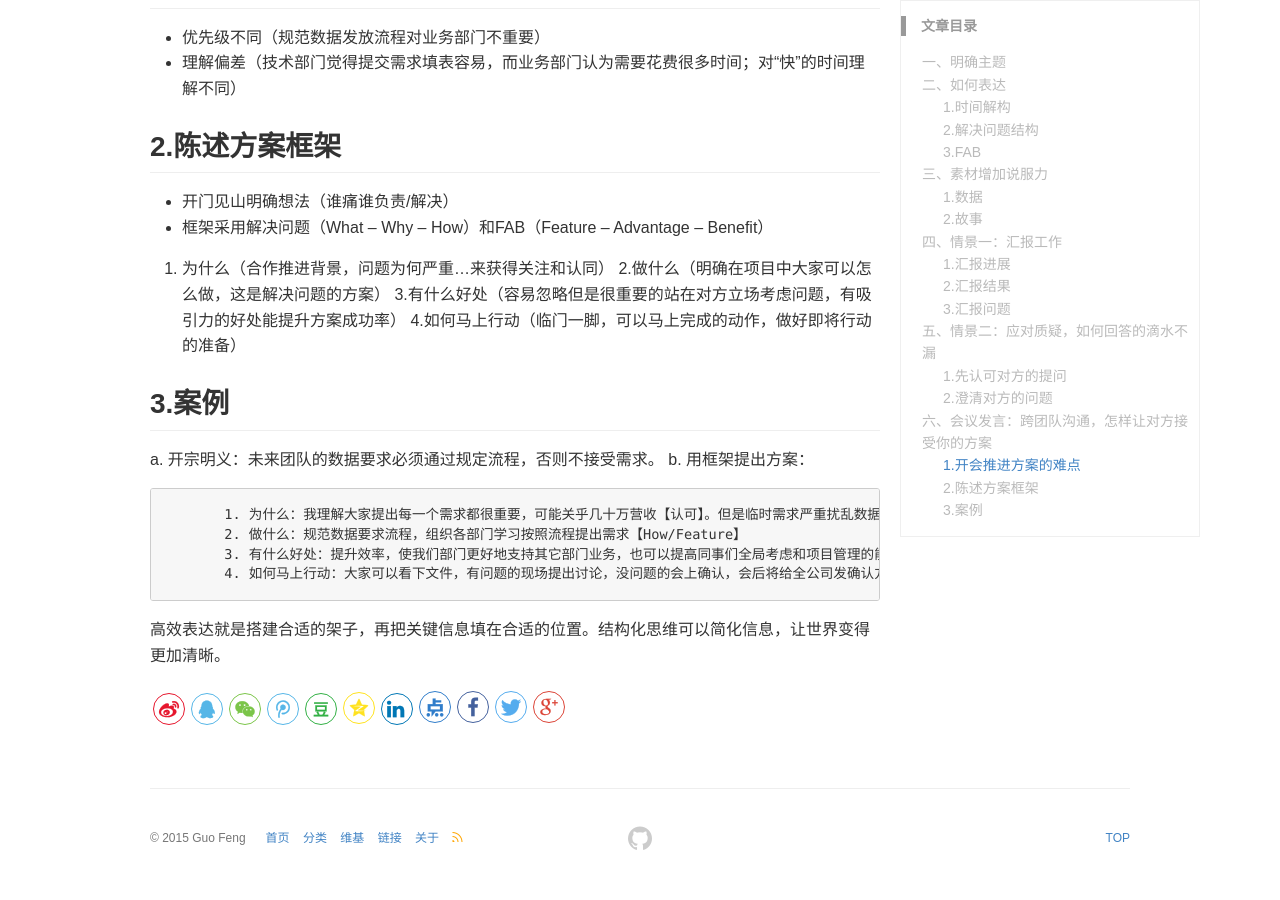
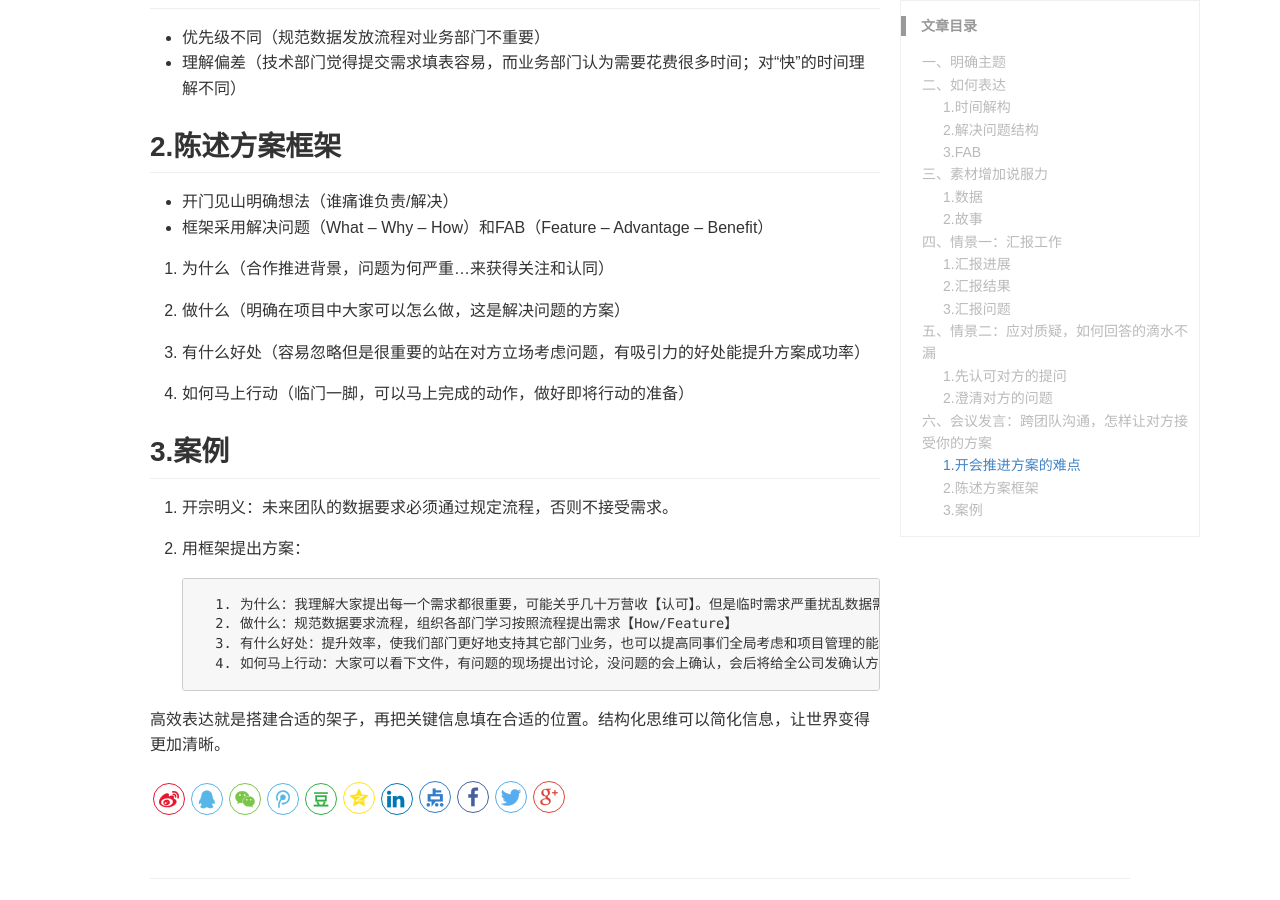
Before and after one commit to guofeng007/guofeng007.github.com, a Jekyll site: the page built from _posts/blog/2020-3-13-how-to-present.md, in a window 1280 px wide and 900 px high, scrolled down 2888 px. Built offline with Jekyll 4.4.1, drawn with Linux system fonts in a browser that asks for light colours; part of the change alters nothing that is shown.

```diff
--- a/_posts/blog/2020-3-13-how-to-present.md
+++ b/_posts/blog/2020-3-13-how-to-present.md
@@ -109,14 +109,18 @@ keywords: 高效，表达
   - 框架采用解决问题（What – Why – How）和FAB（Feature – Advantage – Benefit）
 
    1. 为什么（合作推进背景，问题为何严重…来获得关注和认同）
-   2.做什么（明确在项目中大家可以怎么做，这是解决问题的方案）
-   3.有什么好处（容易忽略但是很重要的站在对方立场考虑问题，有吸引力的好处能提升方案成功率）
-   4.如何马上行动（临门一脚，可以马上完成的动作，做好即将行动的准备）
+
+   2. 做什么（明确在项目中大家可以怎么做，这是解决问题的方案）
+
+   3. 有什么好处（容易忽略但是很重要的站在对方立场考虑问题，有吸引力的好处能提升方案成功率）
+
+   4. 如何马上行动（临门一脚，可以马上完成的动作，做好即将行动的准备）
 
 ## 3.案例
 
-  a. 开宗明义：未来团队的数据要求必须通过规定流程，否则不接受需求。
-  b. 用框架提出方案：
+  1. 开宗明义：未来团队的数据要求必须通过规定流程，否则不接受需求。
+
+  2. 用框架提出方案：
 
            1. 为什么：我理解大家提出每一个需求都很重要，可能关乎几十万营收【认可】。但是临时需求严重扰乱数据需求的处理进度，导致我们的交付时间一次次推迟，影响了哪些按照流程提出需求的部门，也影响了我们部门的工作效率【What – Why 问题/背景】。
            2. 做什么：规范数据要求流程，组织各部门学习按照流程提出需求【How/Feature】
```
